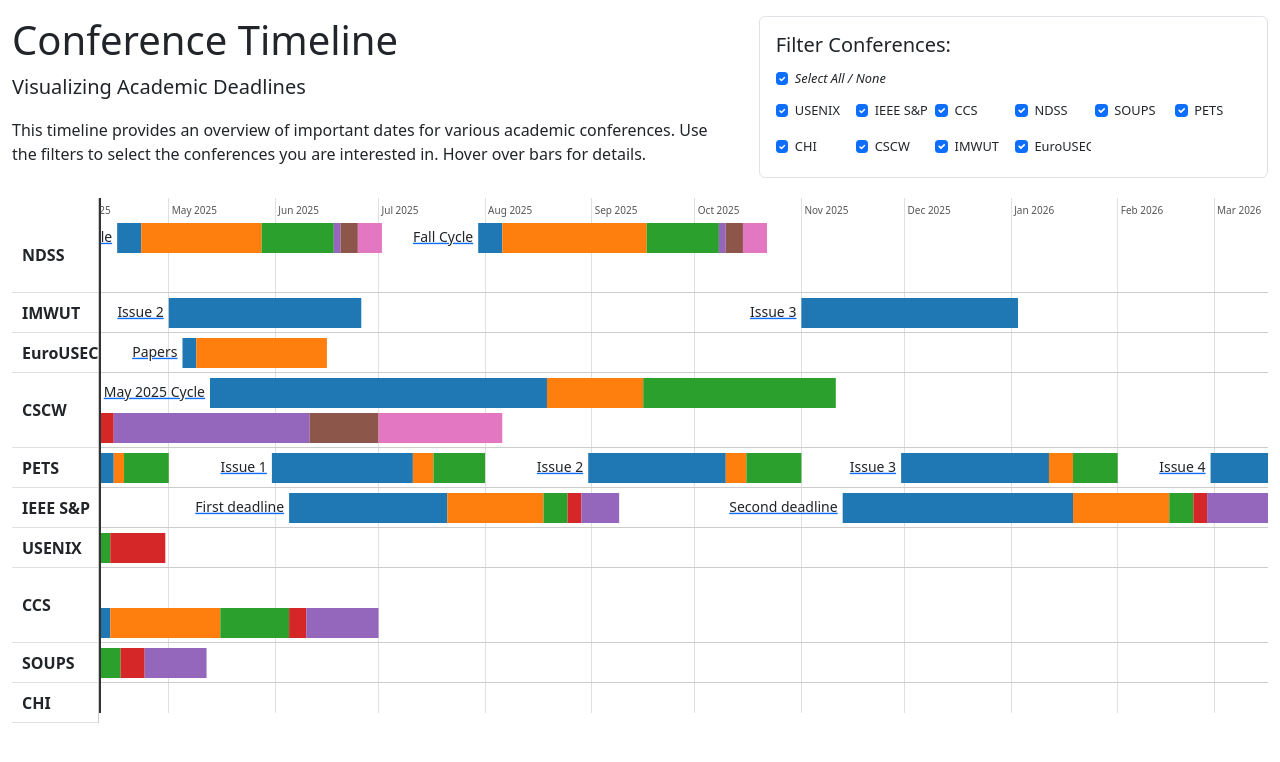
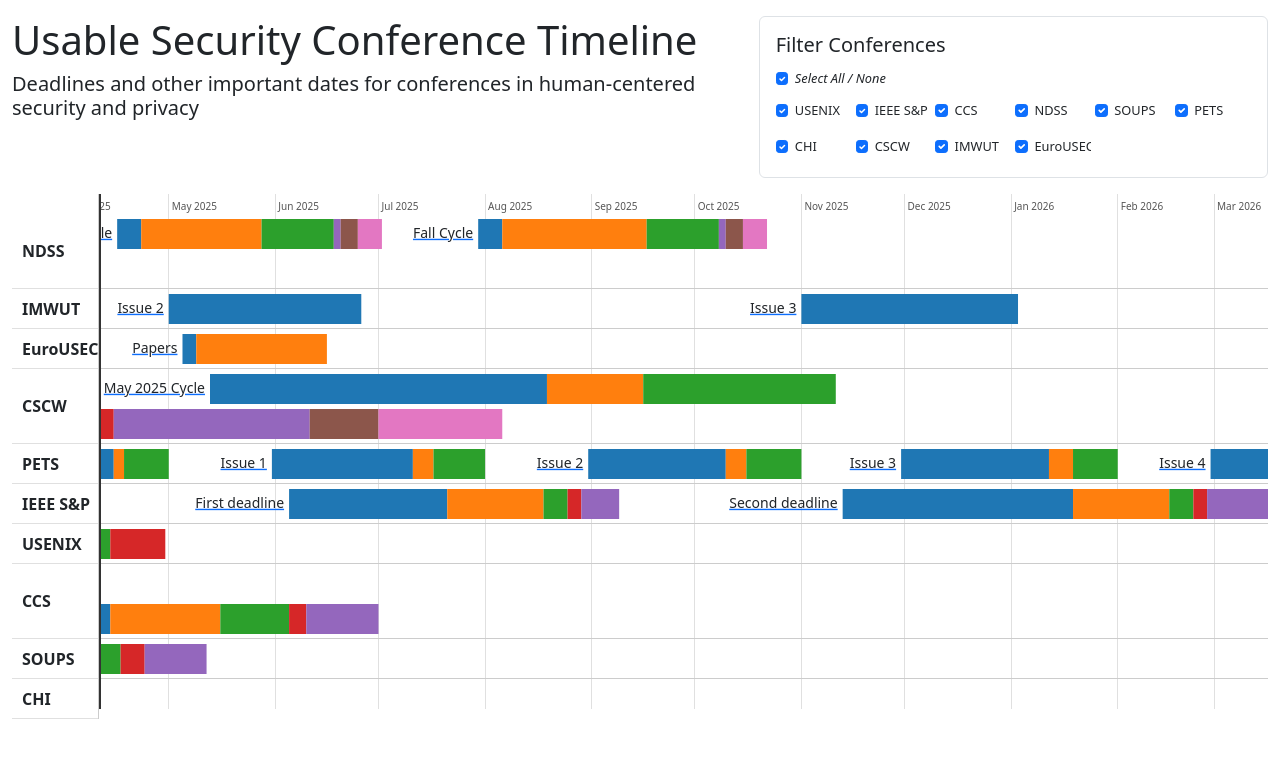
Before and after one commit to nmalkin/usec-timelines, a plain HTML site: page index.html in a window 1280 px wide. Drawn offline with nearby package versions, Linux system fonts and the light colour scheme.

Commit message:
Tweak text

```diff
--- a/code.js
+++ b/code.js
@@ -245,7 +245,7 @@ function renderFilterControls(conferences) {
         console.error("Filter container not found!");
         return;
     }
-    filterContainer.innerHTML = '<h5>Filter Conferences:</h5>'; // Clear previous controls but keep title
+    filterContainer.innerHTML = '<h5>Filter Conferences</h5>'; // Clear previous controls but keep title
 
     const savedFilterState = loadFilterState();
 
--- a/index.html
+++ b/index.html
@@ -5,25 +5,21 @@
     <meta name="viewport" content="width=device-width, initial-scale=1">
     <link href="https://cdn.jsdelivr.net/npm/bootstrap@5.3.3/dist/css/bootstrap.min.css" rel="stylesheet" integrity="sha384-QWTKZyjpPEjISv5WaRU9OFeRpok6YctnYmDr5pNlyT2bRjXh0JMhjY6hW+ALEwIH" crossorigin="anonymous">
     <link rel="stylesheet" href="styles.css">
-    <title>Conference Timeline</title>
+    <title>Usable Security Conference Timeline</title>
   </head>
   <body>
     <div class="container-fluid mt-3 mb-3">
         <div class="row align-items-start"> <!-- Use align-items-start to align tops -->
             <!-- Header Column -->
             <div class="col-lg-7 col-md-6 mb-3 mb-md-0"> <!-- Add bottom margin for small screens -->
-                <h1>Conference Timeline</h1>
-                <p class="lead">Visualizing Academic Deadlines</p>
-                <p>
-                    This timeline provides an overview of important dates for various academic conferences.
-                    Use the filters to select the conferences you are interested in. Hover over bars for details.
-                </p>
+                <h1>Usable Security Conference Timeline</h1>
+                <h2 class="lead">Deadlines and other important dates for conferences in human-centered security and privacy</h2>
             </div>
 
             <!-- Filter Column -->
             <div class="col-lg-5 col-md-6">
                 <div id="filter-container" class="pt-3 ps-3 pe-3 pb-2 border rounded h-100"> <!-- Use h-100 if you want filter box to match header height -->
-                    <h5>Filter Conferences:</h5>
+                    <h5>Filter Conferences</h5>
                     <!-- Filter checkboxes will be rendered here by JavaScript -->
                 </div>
             </div>
```
